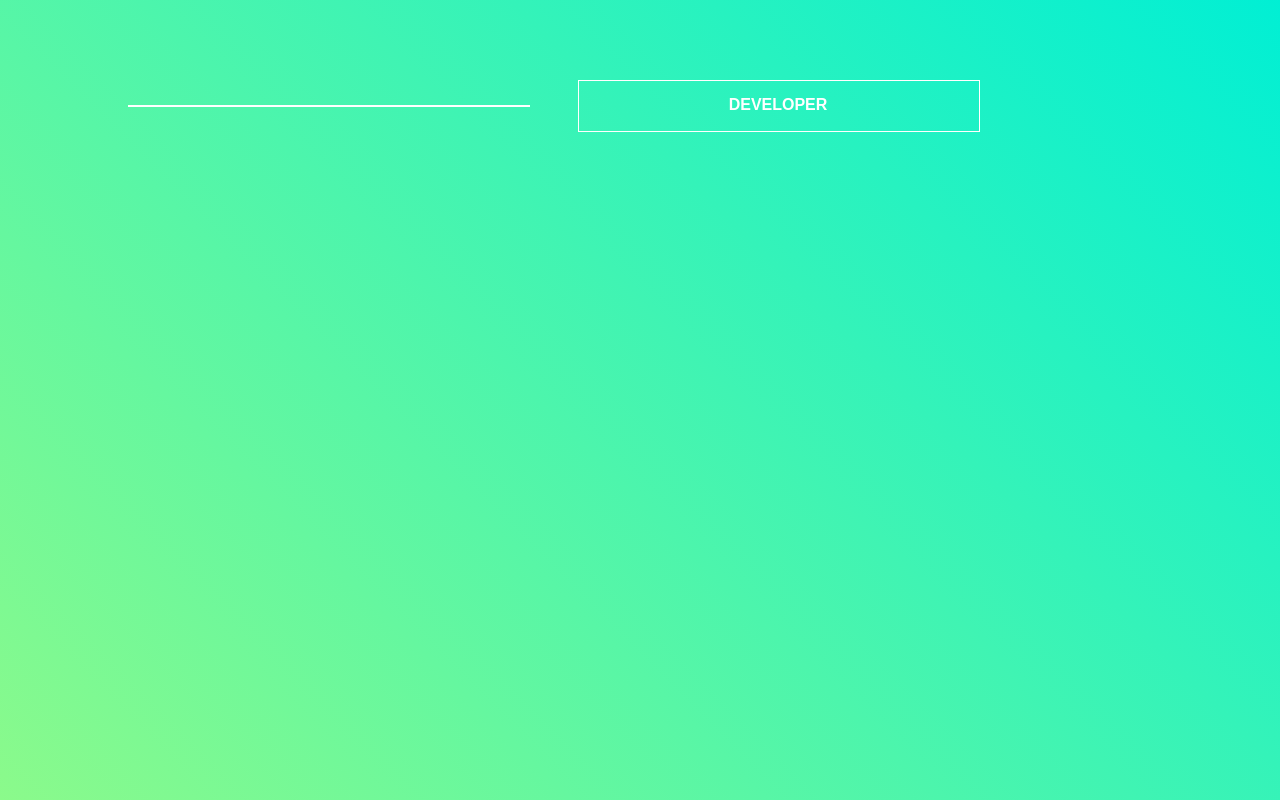
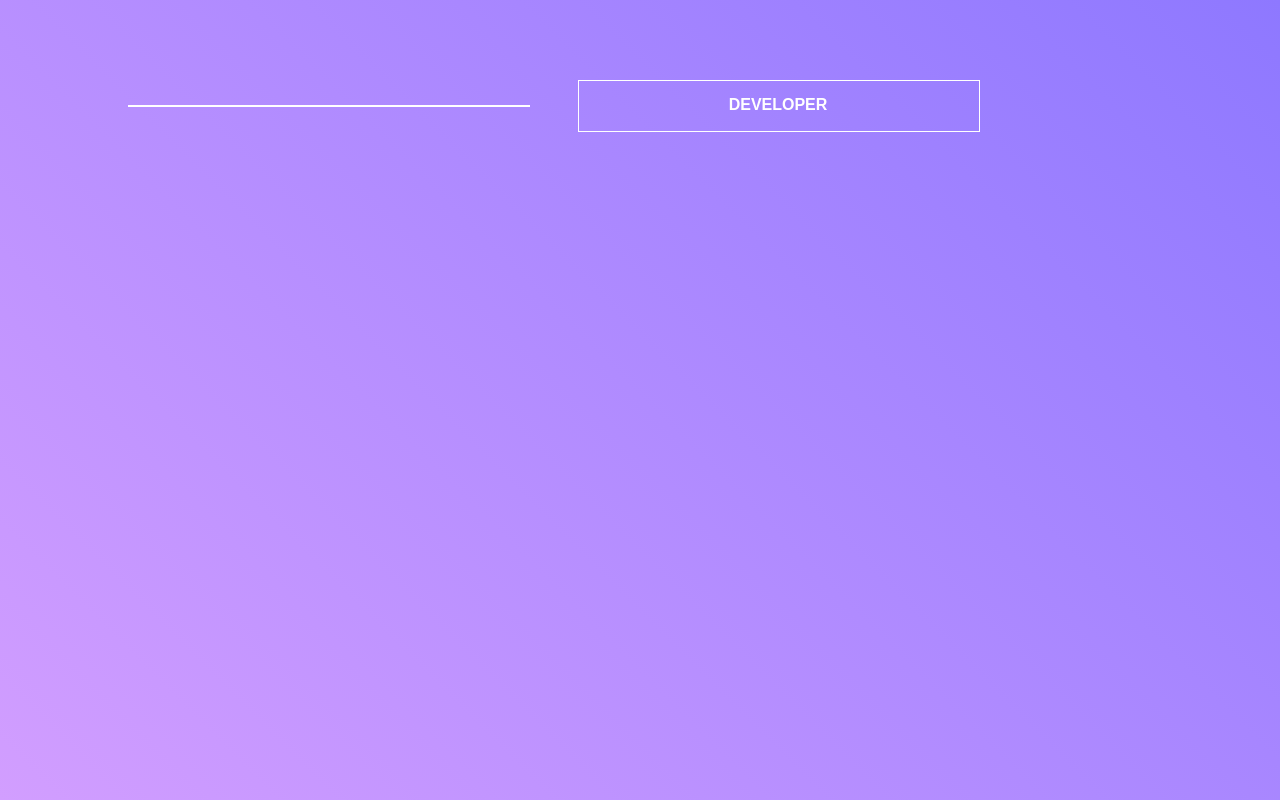
Before and after one commit to dcode-nexon/text-animation, a plain HTML site: page index.html in a window 1280 px wide. Both pictures are taken after a click on the item "DEVELOPER". Drawn offline with Linux system fonts and the light colour scheme.

Commit message:
배경색 변경

```diff
--- a/main.js
+++ b/main.js
@@ -1,8 +1,11 @@
-const btns = document.querySelectorAll('ul li');
+const main = document.querySelector('main')
+const btns = main.querySelectorAll('ul li');
 
-btns.forEach(btn => {
+btns.forEach((btn, idx) => {
   btn.addEventListener('click', e => {
     e.preventDefault();
+
+    main.className = `bg${idx + 1}`;
 
     for (el of btns) el.classList.remove('on')
     btn.classList.add('on');
--- a/scss/style.scss
+++ b/scss/style.scss
@@ -15,7 +15,7 @@ main {
     background: linear-gradient(45deg, #8bfa8b, #01efd4)
   }
   &.bg2 {
-    background: linear-gradient(45deg, #c480ff, #7256ff)
+    background: linear-gradient(45deg, #d29eff, #8e78ff)
   }
 
   ul {
```
Also changed, not shown: css/style.css.
